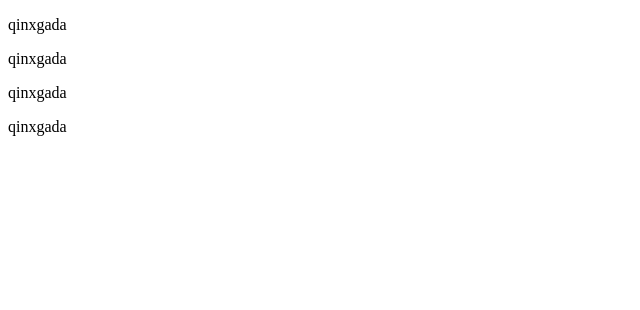
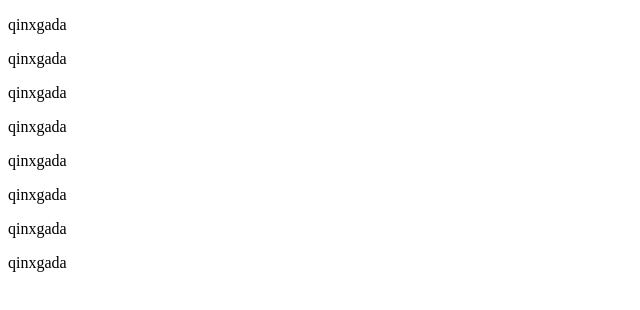
Before and after one commit to MonthChuan/-, a plain HTML site: page css/index.html in a window 1280 px wide. Shown: the whole page, without its empty margins (0-640 px from the left). Drawn offline with Linux system fonts and the light colour scheme.

Commit message:
上传到month

```diff
--- a/css/index.html
+++ b/css/index.html
@@ -11,5 +11,9 @@
      <p>qinxgada</p>
       <p>qinxgada</p>
        <p>qinxgada</p>
+        <p>qinxgada</p>
+     <p>qinxgada</p>
+      <p>qinxgada</p>
+       <p>qinxgada</p>
 </body>
 </html>
```
